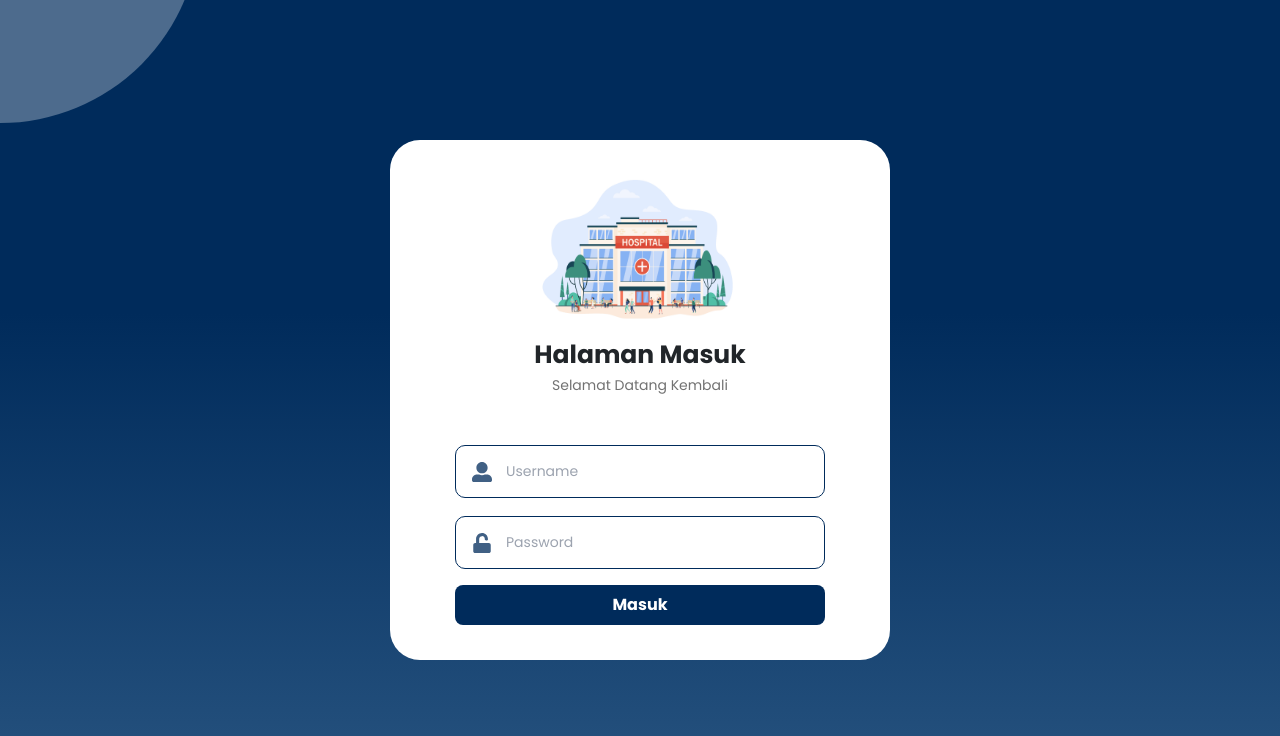
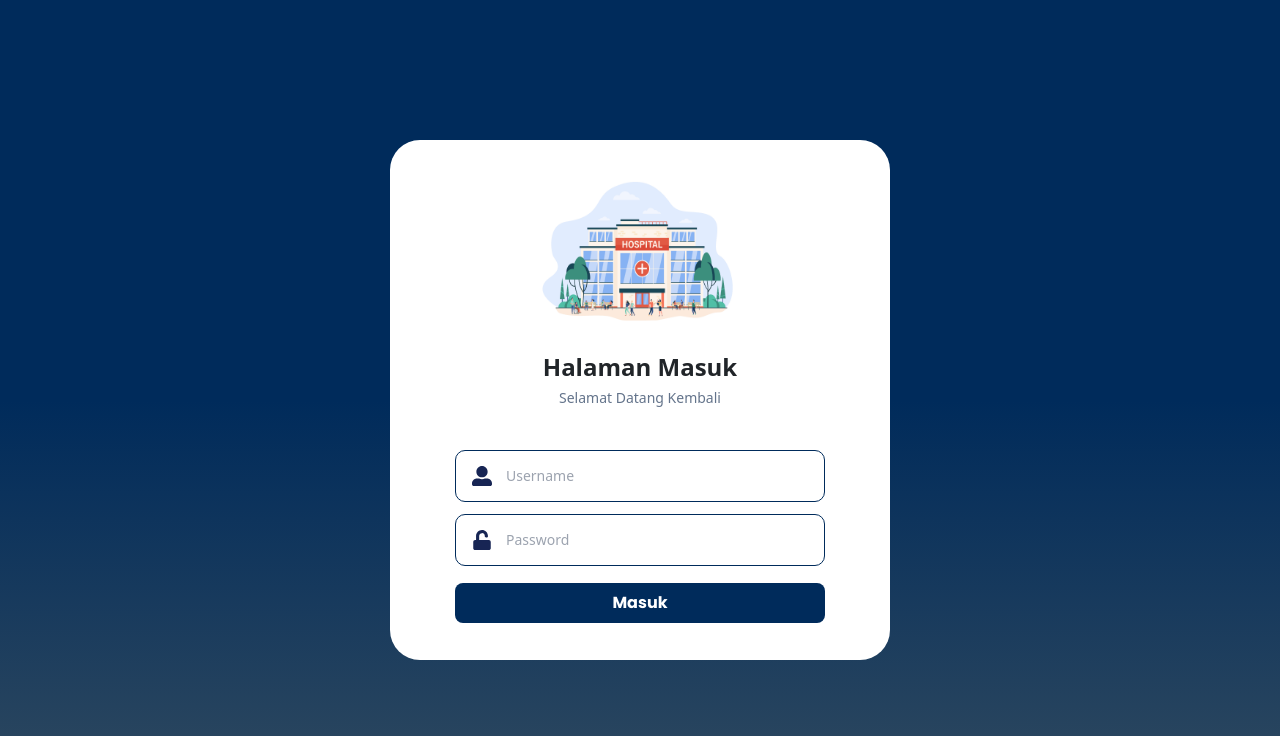
Before and after one commit to Zulhaditya/rsud-website, a React (Create React App) app in the folder client/: page / in a window 1280 px wide. Shown: the top 736 px of the page. Built offline with nearby package versions, Linux system fonts and the light colour scheme.

Commit message:
refactor: login page using tailwindcss

```diff
--- a/client/src/App.js
+++ b/client/src/App.js
@@ -1,15 +1,15 @@
 import { Route, Routes } from 'react-router-dom'
-import Login from './components/Login'
-import Input from './components/Input'
-import Edit from './components/Edit'
-import TablePatient from './components/Table'
+import Login from './pages/Login'
+import Input from './pages/InputPatient'
+import Edit from './pages/EditPatient'
+import Main from './pages/Main'
 
 function App() {
   return (
     <>
       <Routes>
         <Route path='/' element={<Login />} />
-        <Route path='/main' element={<TablePatient />} />
+        <Route path='/main' element={<Main />} />
         <Route path='/input' element={<Input />} />
         <Route path='edit/:id' element={<Edit />} />
       </Routes>
--- a/client/src/components/Login/styles.module.css
+++ /dev/null
@@ -1,118 +0,0 @@
-.login_container {
-  width: 100%;
-  min-height: 100vh;
-  background: linear-gradient(
-    180deg,
-    #002b5b 0%,
-    #002b5b 39.16%,
-    #5684ac 172.71%
-  );
-  display: flex;
-  align-items: center;
-  justify-content: center;
-  font-family: 'Poppins';
-}
-
-.logo {
-  width: 200px;
-  height: 150px;
-  margin-bottom: 15px;
-}
-
-.title {
-  font-size: 25px;
-  font-weight: bold;
-  margin-bottom: 5px;
-}
-
-.title_secondary {
-  font-size: 14px;
-  color: #727272;
-  margin-bottom: 40px;
-}
-
-.login_form_container {
-  width: 500px;
-  height: 520px;
-  display: flex;
-}
-
-.left {
-  flex: 2;
-  display: flex;
-  flex-direction: column;
-  align-items: center;
-  justify-content: center;
-  background-color: white;
-  border-radius: 30px;
-}
-
-.form_container {
-  display: flex;
-  flex-direction: column;
-  align-items: center;
-}
-
-.input {
-  outline: none;
-  display: block;
-  box-sizing: border-box;
-  width: 370px;
-  padding: 15px 15px 15px 50px;
-  border-radius: 10px;
-  background-color: transparent;
-  border: 1px solid #002b5b;
-  margin: 2px 0;
-  font-size: 14px;
-}
-
-.icon {
-  position: absolute;
-  left: 17px;
-  top: 0;
-  font-size: 20px;
-  color: rgba(0, 43, 91, 0.75);
-  height: 100%;
-  display: flex;
-  align-items: center;
-  justify-content: center;
-}
-
-.circle_left {
-  top: -277px;
-  left: -200px;
-  position: absolute;
-  background: rgba(255, 255, 255, 0.3);
-  border-radius: 50%;
-  width: 400px;
-  height: 400px;
-}
-
-.circle_right {
-  top: -120px;
-  right: 300px;
-  position: absolute;
-  background: rgba(255, 255, 255, 0.3);
-  border-radius: 50%;
-  width: 200px;
-  height: 200px;
-}
-
-.form_input {
-  margin: 7px auto;
-  position: relative;
-  display: flex;
-  align-items: center;
-  justify-content: center;
-}
-
-.error_msg {
-  width: 370px;
-  padding: 15px;
-  margin: 5px 0;
-  font-size: 14px;
-  background-color: #f34646;
-  color: white;
-  border-radius: 5px;
-  text-align: center;
-}
--- /dev/null
+++ b/client/src/components/Sidebar.jsx
@@ -0,0 +1,7 @@
+import React from 'react'
+
+const Sidebar = () => {
+  return <div>Sidebar</div>
+}
+
+export default Sidebar
--- a/client/src/components/Login/index.jsx
+++ b/client/src/pages/Login.jsx
@@ -1,7 +1,6 @@
 import { useState } from 'react'
 import axios from 'axios'
-import styles from './styles.module.css'
-import logo from '../../assets/hospital.png'
+import logo from '../assets/hospital.png'
 import { FaUnlock, FaUserAlt } from 'react-icons/fa'
 
 const Login = () => {
@@ -30,16 +29,17 @@ const Login = () => {
   }
 
   return (
-    <div className={styles.login_container}>
-      <div className={styles.circle_left}></div>
-      <div className={styles.login_form_container}>
-        <div className={styles.left}>
-          <img src={logo} alt='hospital' className={styles.logo} />
-          <h1 className={styles.title}>Halaman Masuk</h1>
-          <p className={styles.title_secondary}>Selamat Datang Kembali</p>
-          <form className={styles.form_container} onSubmit={handleSubmit}>
-            <div className={styles.form_input}>
-              <span className={styles.icon}>
+    <div className='w-full min-h-screen flex justify-center items-center bg-gradient-to-b from-[#002b5b] via-[#002b5b] to-[#2f495f]'>
+      <div className='w-[500px] h-[520px] flex'>
+        <div className='flex flex-[2_2_0%] flex-col items-center justify-center bg-white rounded-[30px]'>
+          <img src={logo} alt='hospital' className='w-[200px] h-[150px] mb-4' />
+          <h1 className='text-2xl font-bold mb-1'>Halaman Masuk</h1>
+          <p className='text-[14px] text-slate-500 mb-10'>
+            Selamat Datang Kembali
+          </p>
+          <form className='flex flex-col items-center' onSubmit={handleSubmit}>
+            <div className='mb-2 relative flex items-center justify-center'>
+              <span className='absolute left-[17px] top-0 text-[20px] text-blue-950 h-full flex items-center justify-center'>
                 {' '}
                 <FaUserAlt aria-hidden='true' />{' '}
               </span>
@@ -49,11 +49,11 @@ const Login = () => {
                 onChange={handleChange}
                 value={data.username}
                 required
-                className={styles.input}
+                className='block box-border w-[370px] bg-transparent border-[1.2px] text-sm mx-0 my-0.5 pl-[50px] pr-[15px] py-[15px] rounded-[10px] border-[#002b5b] outline-none'
               />
             </div>
-            <div className={styles.form_input}>
-              <span className={styles.icon}>
+            <div className='mb-2 relative flex items-center justify-center'>
+              <span className='absolute left-[17px] top-0 text-[20px] text-blue-950 h-full flex items-center justify-center'>
                 {' '}
                 <FaUnlock aria-hidden='true' />{' '}
               </span>
@@ -64,10 +64,14 @@ const Login = () => {
                 onChange={handleChange}
                 value={data.password}
                 required
-                className={styles.input}
+                className='block box-border w-[370px] bg-transparent border-[1.2px] text-sm mx-0 my-0.5 pl-[50px] pr-[15px] py-[15px] rounded-[10px] border-[#002b5b] outline-none'
               />
             </div>
-            {error && <div className={styles.error_msg}>{error}</div>}
+            {error && (
+              <div className='w-full text-sm bg-[#f34646] text-[white] text-center mx-0 my-[5px] p-[5px] rounded-[5px]'>
+                {error}
+              </div>
+            )}
             <button
               type='submit'
               className='w-full mt-[7px] p-2 rounded-lg text-white bg-[#002b5b] font-poppins font-semibold'
--- a/client/src/components/Table/index.jsx
+++ b/client/src/pages/Main.jsx
@@ -4,8 +4,9 @@ import { Link } from 'react-router-dom'
 import { MdEdit } from 'react-icons/md'
 import { AiOutlineFile } from 'react-icons/ai'
 import { MdDeleteOutline } from 'react-icons/md'
+import Sidebar from '../components/Sidebar'
 
-const TablePatient = () => {
+const Main = () => {
   const [patients, setPatient] = useState([])
 
   useEffect(() => {
@@ -28,6 +29,7 @@ const TablePatient = () => {
 
   return (
     <div className='container font-poppins bg-[#EEF3F7] min-w-full'>
+      <Sidebar />
       <div className='h-screen'>
         <div className='mb-7 pt-10 px-10'>
           <h1 className='float-left text-xl font-semibold border-b-2 border-[#159895]'>
@@ -138,4 +140,4 @@ const TablePatient = () => {
   )
 }
 
-export default TablePatient
+export default Main
```
Also changed, not shown: client/src/pages/EditPatient.jsx (renamed from client/src/components/Edit/index.jsx), client/src/pages/InputPatient.jsx (renamed from client/src/components/Input/index.jsx).
